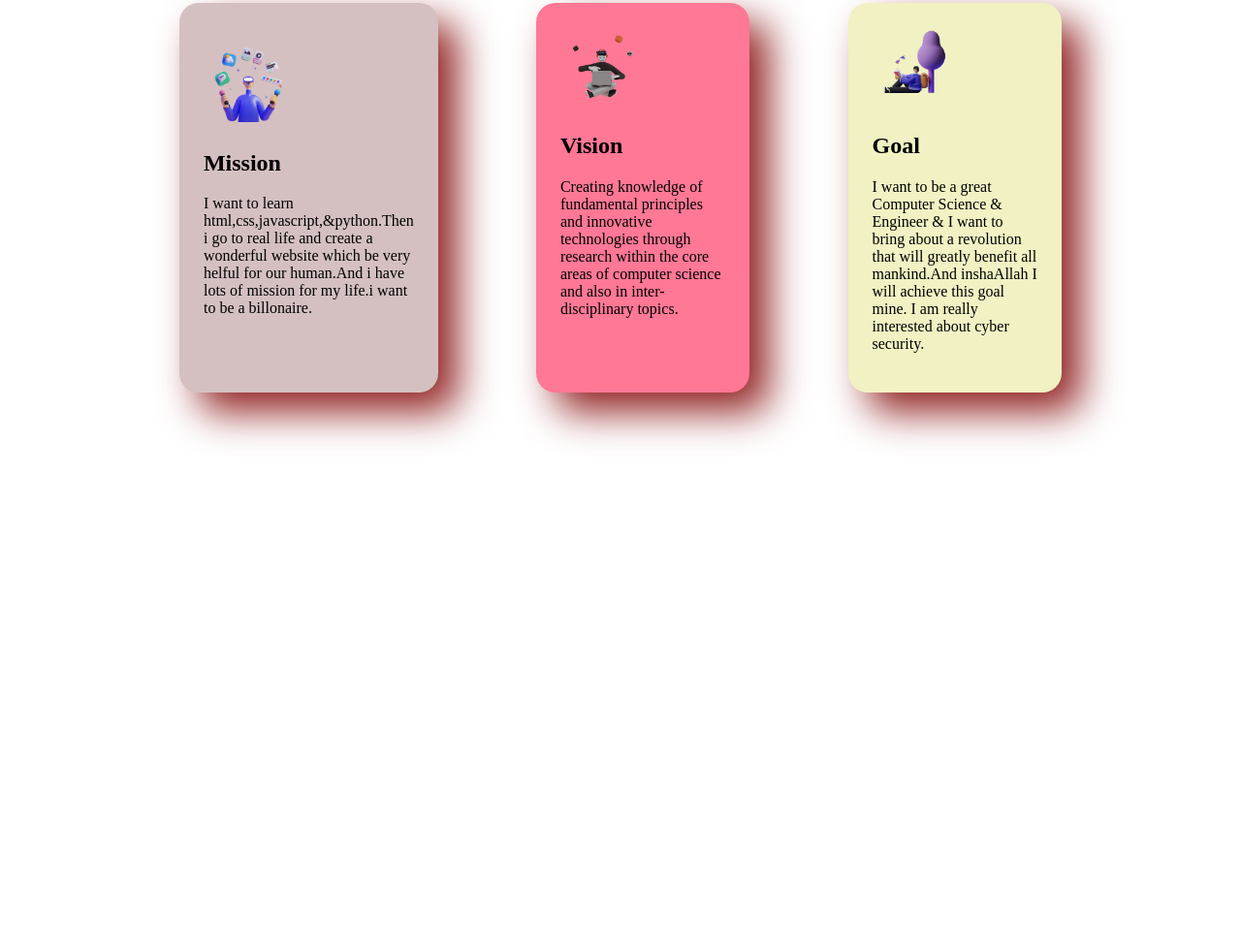
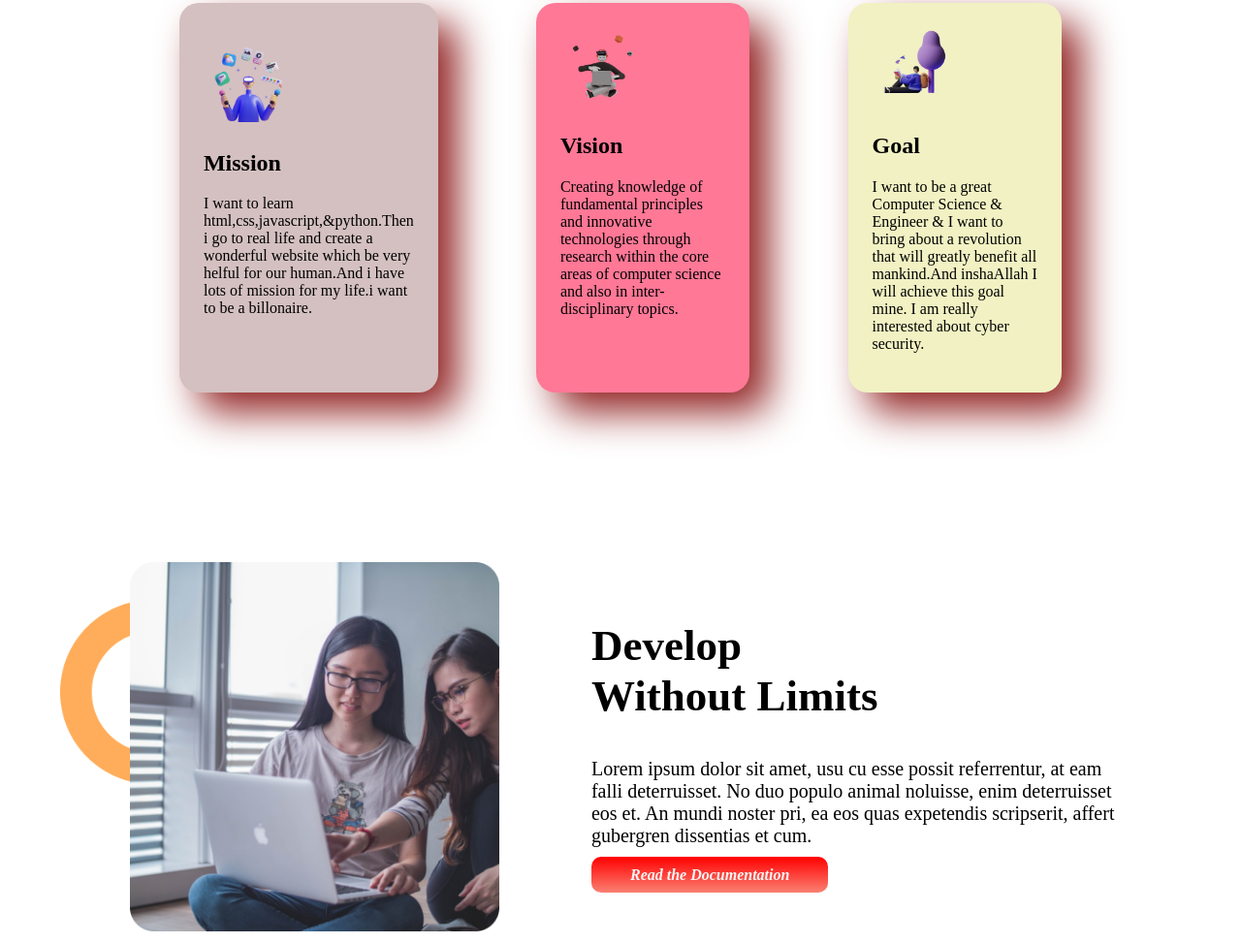
Before and after one commit to obayed324/practice, a plain HTML site: page index.html in a window 1280 px wide. Shown: the part 711-1684 px from the top of the page at 97% size. Before the commit the page ends 1291 px from the top, so only its background shows below. Drawn offline with Linux system fonts and the light colour scheme.

Commit message:
Third part

```diff
--- a/index.html
+++ b/index.html
@@ -82,6 +82,30 @@
     </section>
 
 
+    <section class="Background-for">
+
+
+        <div style=" display: flex; margin-left: 10%;">
+            <div>
+                <img style=" width: 80%;" src="images/pictures/coding.png" alt="">
+            </div>
+            <div style="margin-right: 10%; margin-top: 2%;">
+                <h1 style="font-size: 45px;">Develop <br>Without Limits</h1>
+                <p style="font-size:20px;">
+                    Lorem ipsum dolor sit amet, usu cu esse possit referrentur, at eam falli deterruisset. No duo
+                    populo
+                    animal noluisse, enim deterruisset eos et. An mundi noster pri, ea eos quas expetendis
+                    scripserit,
+                    affert gubergren dissentias et cum.
+                </p>
+                <a class="Link-botton" href="https://obayed324.github.io/My-Bio-Data/">Read
+                    the Documentation</a>
+            </div>
+        </div>
+
+
+    </section>
+
 </body>
 
 </html>
--- a/style.css
+++ b/style.css
@@ -55,3 +55,13 @@
     margin-left: 10%;
     margin-right: 10%;
 }
+
+.Background-for {
+
+    background-image: url(images/shapes/shape-1.png);
+    background-repeat: no-repeat;
+    background-size: 15%;
+    background-position: 5% 20%;
+
+
+}
```
Also changed, not shown: Text.txt (added), images/shapes/dream-bg.png (added).
